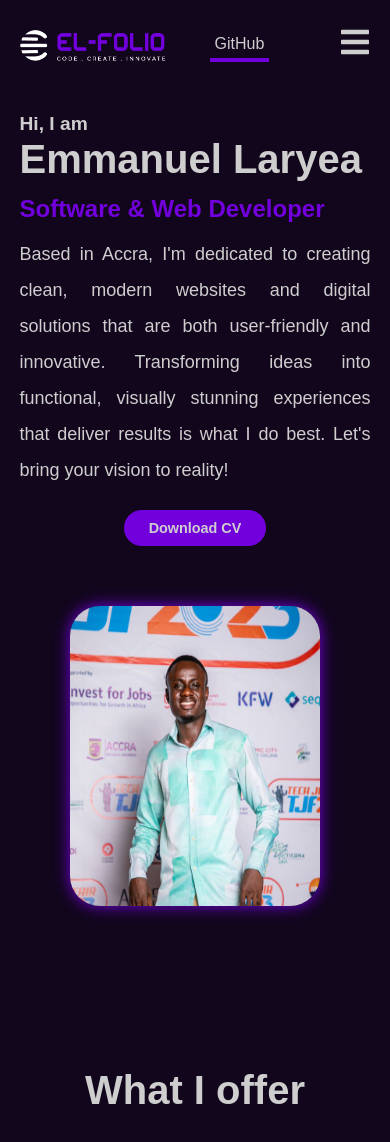
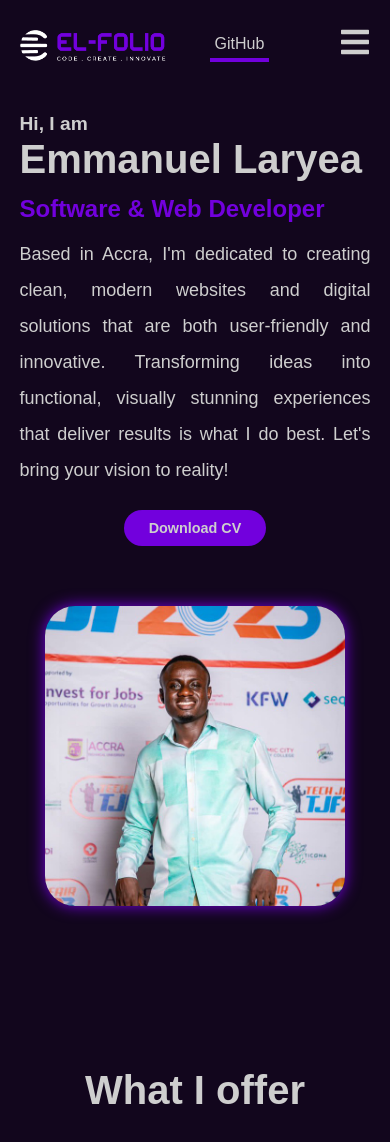
Before and after one commit to EL-Codx/el-folio, a React (Vite) app: page / in a window 390 px wide. Shown: the top 1142 px of the page. Built offline with nearby package versions, Linux system fonts and the light colour scheme.

Commit message:
responsive image adjustment

```diff
--- a/src/assets/css/responsive.css
+++ b/src/assets/css/responsive.css
@@ -45,7 +45,7 @@
 
     .imagery img {
         height: 300px !important;
-        width: 250px !important;
+        width: 300px !important;
     }
 
     .main-container {
```
